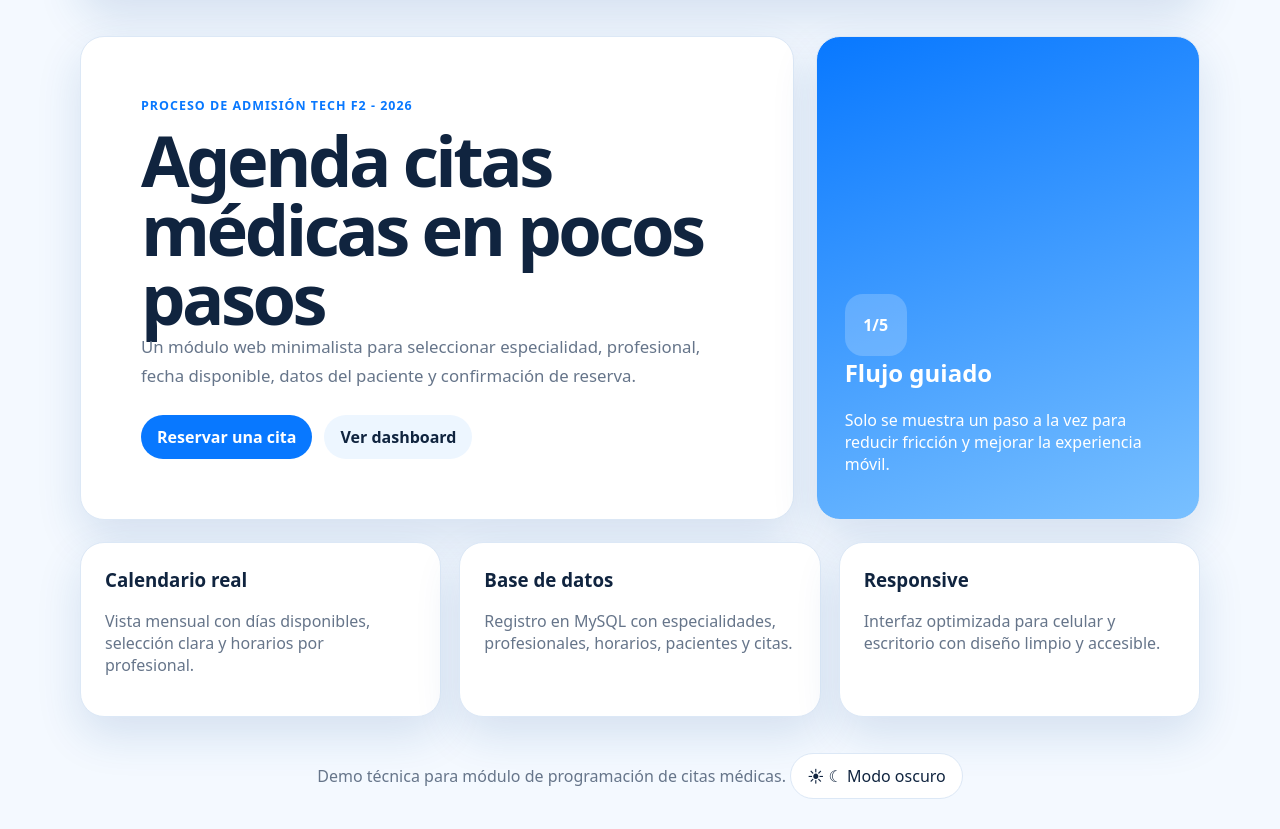
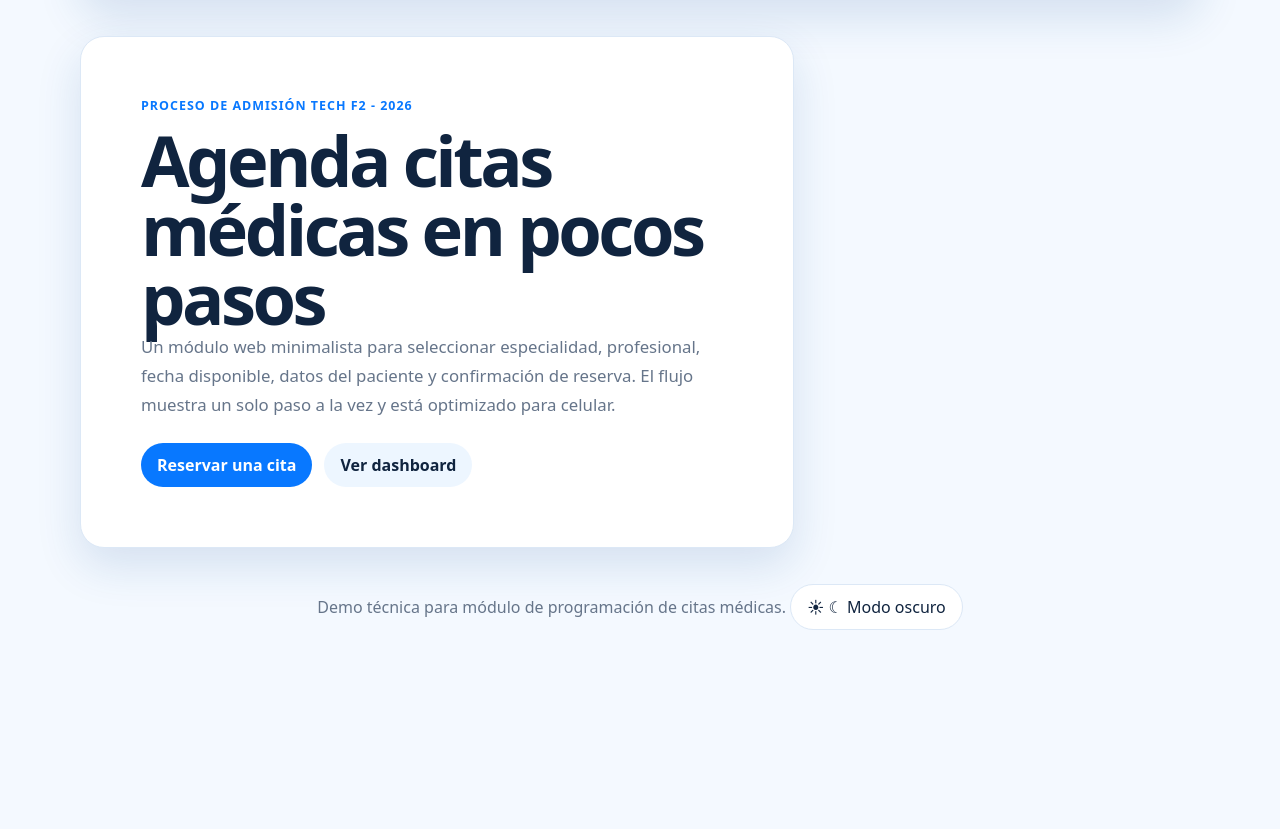
Before and after one commit to lfserna/moduloCitas, a Flask app: page / in a window 1280 px wide. Shown: the part 96-925 px from the top of the page. After the commit the page ends 726 px from the top, so only its background shows below. Run offline with Flask 3, Linux system fonts and the light colour scheme.

Commit message:
Simplificar pagina inicial

```diff
--- a/app/templates/index.html
+++ b/app/templates/index.html
@@ -2,35 +2,15 @@
 {% block title %}Inicio | Linki Health{% endblock %}
 
 {% block content %}
-<section class="hero">
+<section class="hero hero-single">
     <div class="hero-copy">
         <p class="eyebrow">Proceso de admisión Tech F2 - 2026</p>
         <h1>Agenda citas médicas en pocos pasos</h1>
-        <p>Un módulo web minimalista para seleccionar especialidad, profesional, fecha disponible, datos del paciente y confirmación de reserva.</p>
+        <p>Un módulo web minimalista para seleccionar especialidad, profesional, fecha disponible, datos del paciente y confirmación de reserva. El flujo muestra un solo paso a la vez y está optimizado para celular.</p>
         <div class="hero-actions">
             <a class="btn primary" href="{{ url_for('public.reservar') }}">Reservar una cita</a>
             <a class="btn secondary" href="{{ url_for('admin.dashboard') }}">Ver dashboard</a>
         </div>
     </div>
-    <div class="hero-card" aria-label="Resumen de flujo">
-        <span>1/5</span>
-        <h2>Flujo guiado</h2>
-        <p>Solo se muestra un paso a la vez para reducir fricción y mejorar la experiencia móvil.</p>
-    </div>
-</section>
-
-<section class="features">
-    <article>
-        <h3>Calendario real</h3>
-        <p>Vista mensual con días disponibles, selección clara y horarios por profesional.</p>
-    </article>
-    <article>
-        <h3>Base de datos</h3>
-        <p>Registro en MySQL con especialidades, profesionales, horarios, pacientes y citas.</p>
-    </article>
-    <article>
-        <h3>Responsive</h3>
-        <p>Interfaz optimizada para celular y escritorio con diseño limpio y accesible.</p>
-    </article>
 </section>
 {% endblock %}
```
